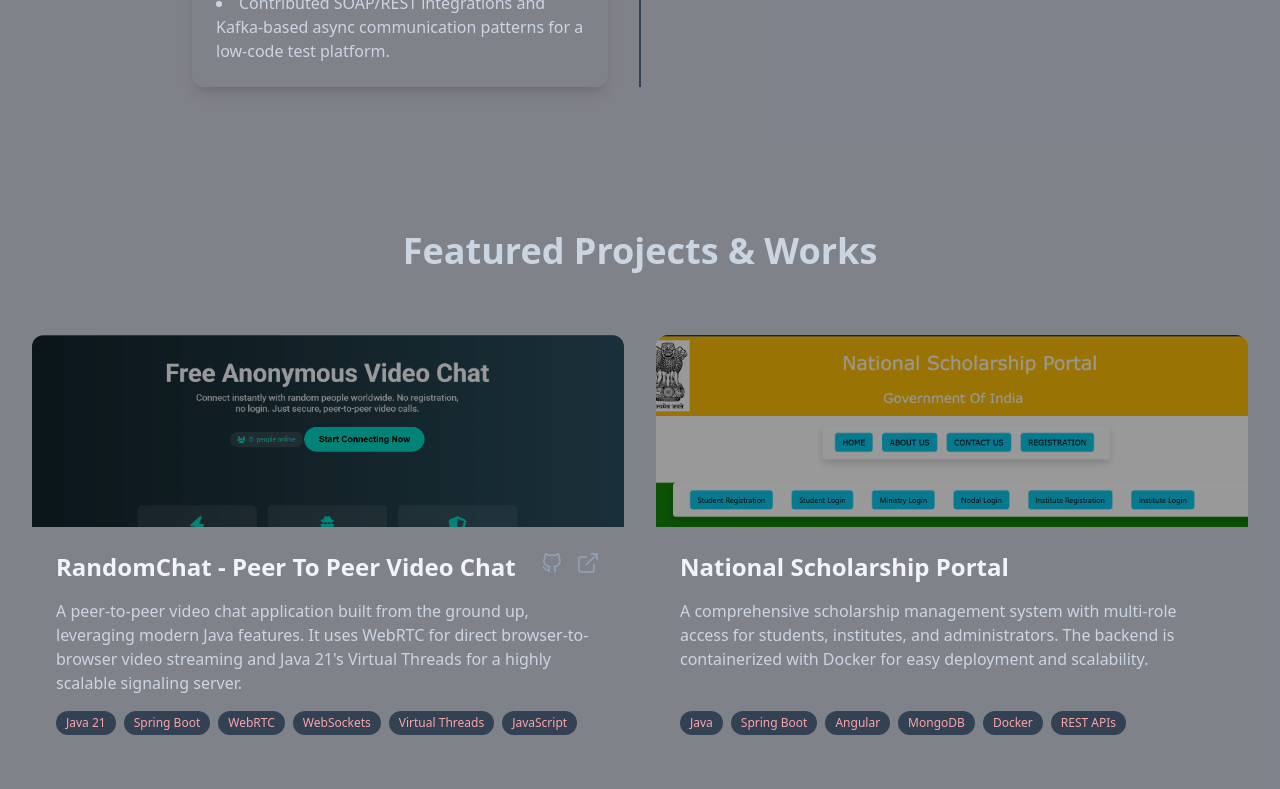
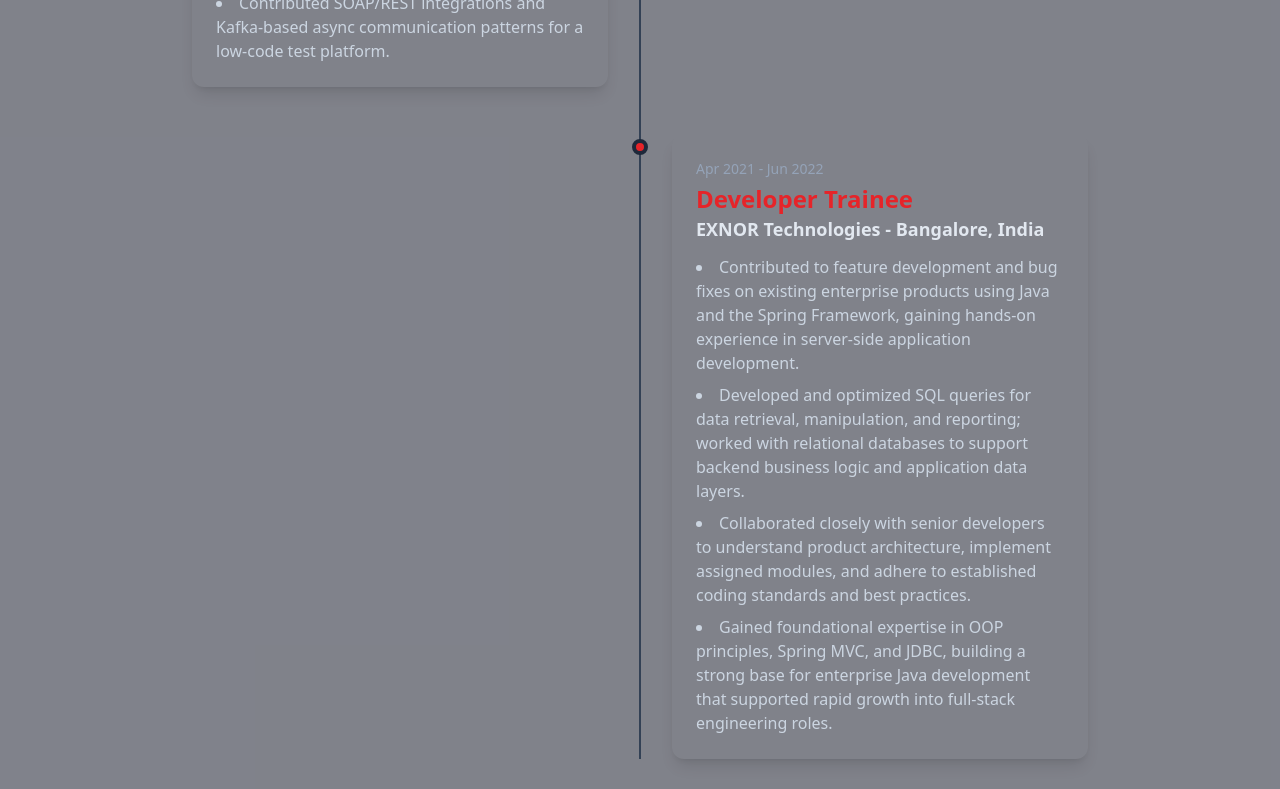
Before and after one commit to pawanbudati/pawanbudati.github.io, a React (Vite) app: page / in a window 1280 px wide. Shown: the part 3420-4209 px from the top of the page. Built offline with nearby package versions, Linux system fonts and the light colour scheme.

Commit message:
Updated experience
Updated resume with latest experience

```diff
--- a/constants.ts
+++ b/constants.ts
@@ -75,6 +75,18 @@
       "Applied Java 21 Virtual Threads to double throughput on critical backend workflows and improve scalability.",
       "Created a containerized mainframe test automation framework (Java, Docker, Socket/x3270) with real-time previews and compliance recording.",
       "Contributed SOAP/REST integrations and Kafka-based async communication patterns for a low-code test platform.",
+    ],
+  },
+  {
+    role: "Developer Trainee",
+    company: "EXNOR Technologies",
+    period: "Apr 2021 - Jun 2022",
+    location: "Bangalore, India",
+    points: [
+      "Contributed to feature development and bug fixes on existing enterprise products using Java and the Spring Framework, gaining hands-on experience in server-side application development.",
+      "Developed and optimized SQL queries for data retrieval, manipulation, and reporting; worked with relational databases to support backend business logic and application data layers.",
+      "Collaborated closely with senior developers to understand product architecture, implement assigned modules, and adhere to established coding standards and best practices.",
+      "Gained foundational expertise in OOP principles, Spring MVC, and JDBC, building a strong base for enterprise Java development that supported rapid growth into full-stack engineering roles."
     ],
   },
 ];
```
Also changed, not shown: 1 other file (tests, documents, lock files or other folders).
